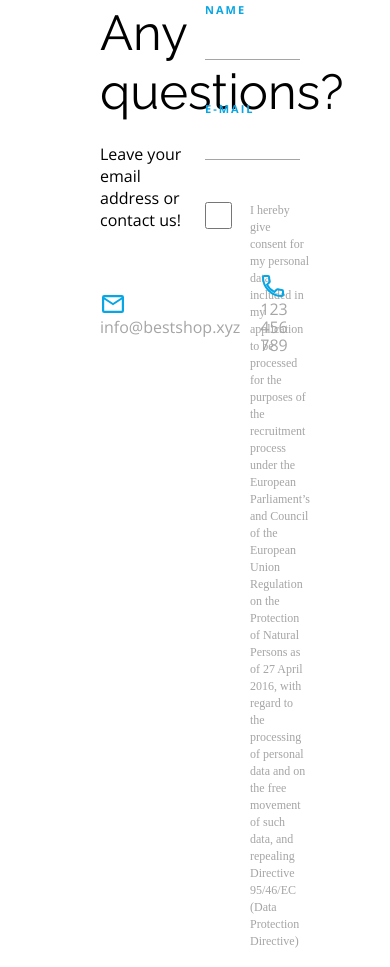
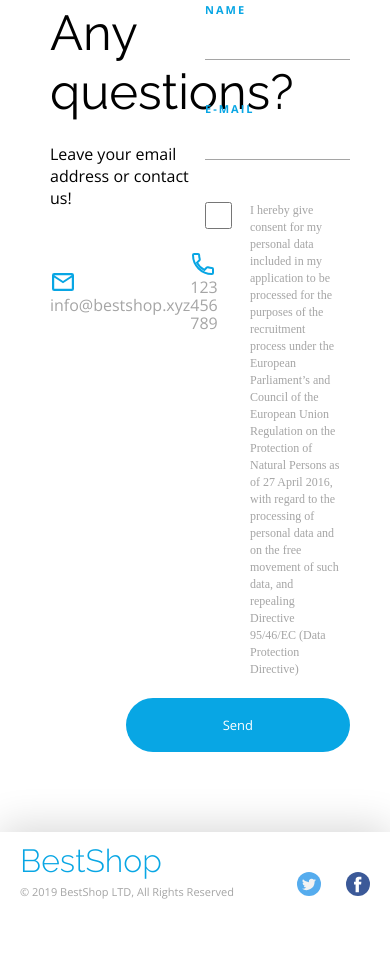
Before and after one commit to PatrykBombik/BestShop, a website built with Parcel: page index.html in a window 390 px wide. Shown: the part 4731-5698 px from the top of the page. After the commit the page ends 5671 px from the top, so only its background shows below. Built offline with nearby package versions, Linux system fonts and the light colour scheme.

Commit message:
contact+footer tablet rwd

```diff
--- a/src/scss/_contact.scss
+++ b/src/scss/_contact.scss
@@ -10,6 +10,7 @@
 
     @include breakTablet {
       margin: 0 auto;
+      padding: 80px 50px;
     }
 
     .contact__info {
@@ -50,11 +51,19 @@
           color: $color-grey;
           margin-right: 20px;
 
+          @include breakTablet {
+            margin-right: 0;
+          }
+
           img {
             vertical-align: middle;
             height: 27px;
             width: 27px;
             margin-right: 10px;
+
+            @include breakTablet {
+              margin-right: 0;
+            }
           }
         }
 
@@ -63,11 +72,19 @@
           color: $color-grey;
           margin-right: 20px;
 
+          @include breakTablet {
+            margin-right: 5px;
+          }
+
           img {
             vertical-align: middle;
             height: 27px;
             width: 27px;
             margin-right: 10px;
+
+            @include breakTablet {
+              margin-right: 0;
+            }
           }
         }
       }
--- a/src/scss/_footer.scss
+++ b/src/scss/_footer.scss
@@ -9,6 +9,10 @@
     align-items: center;
     margin: 0 auto;
     padding: 20px 0;
+
+    @include breakTablet {
+      margin: 0 20px;
+    }
 
     .footer__img {
       display: flex;
```
